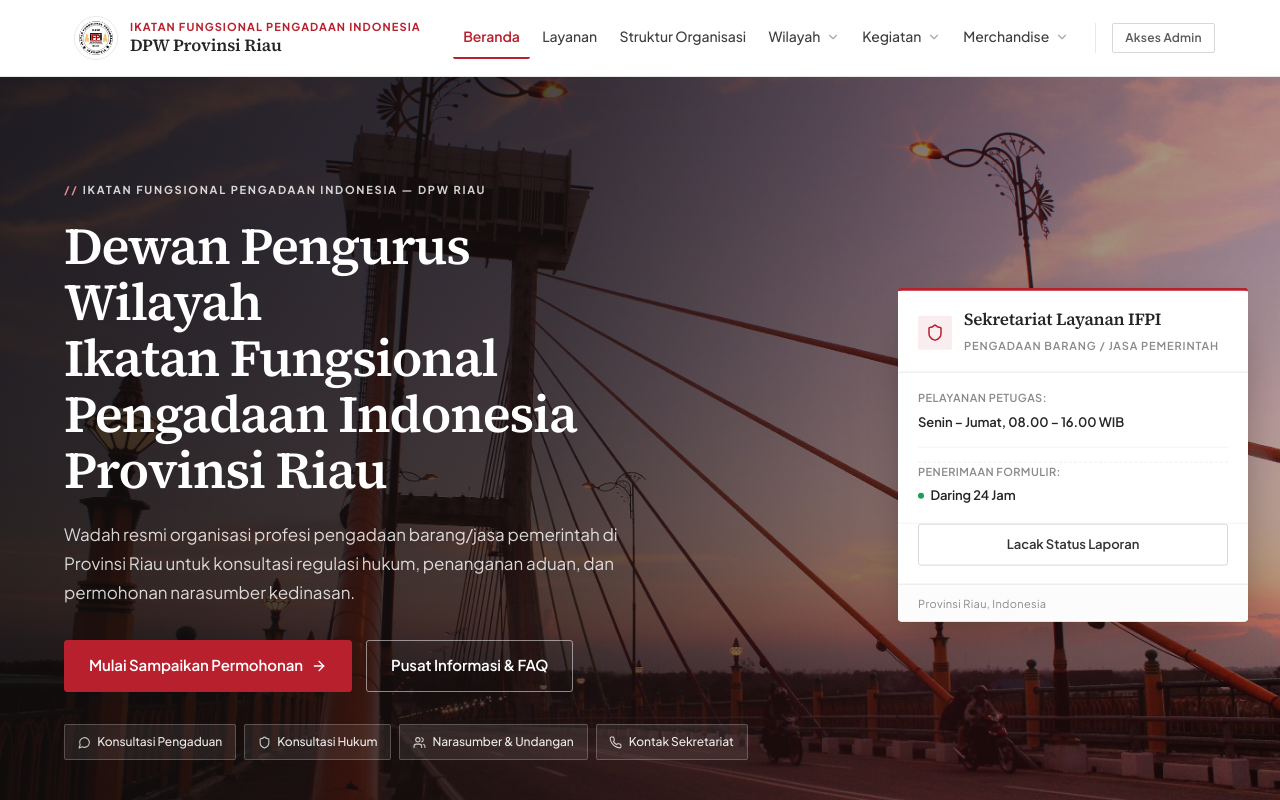
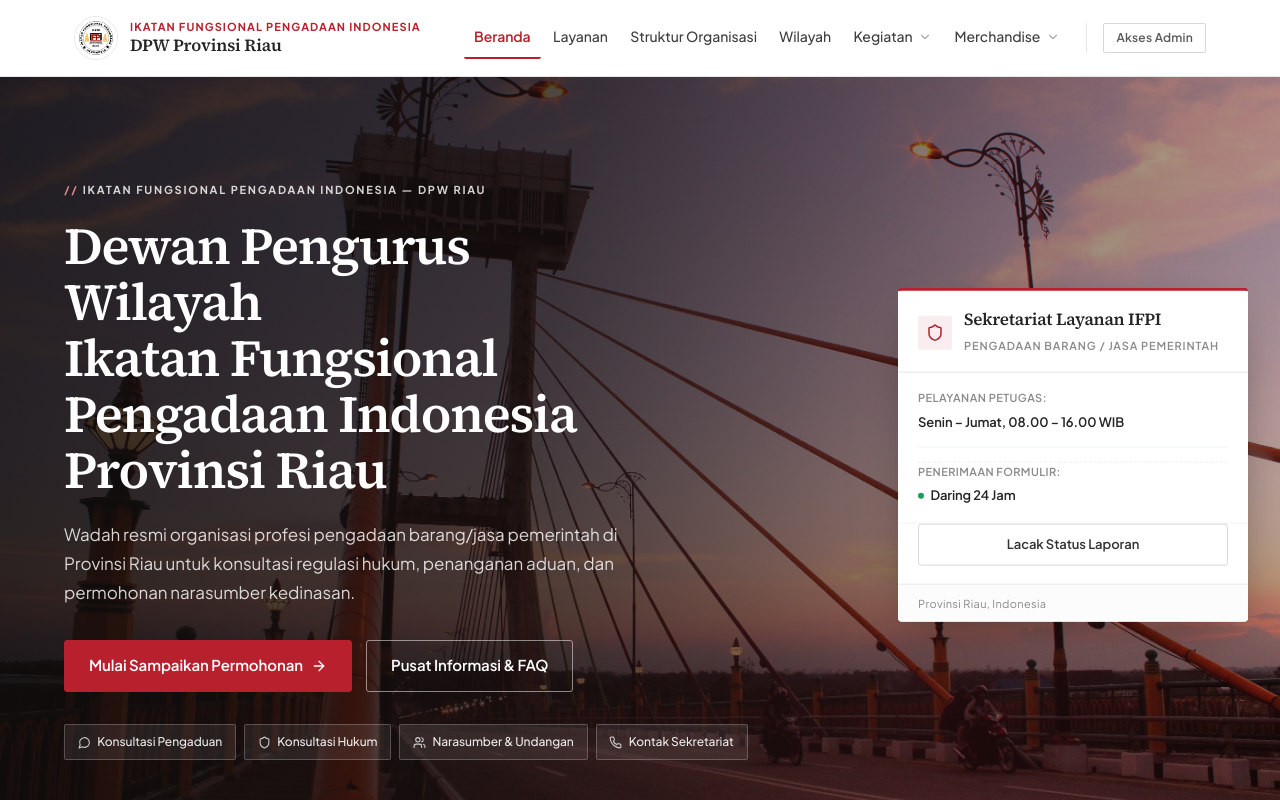
Before and after one commit to rifqyndaaa/Project-magang, a React (Vite) app: page / in a window 1280 px wide. Shown: the top 800 px of the page. Built offline with nearby package versions, Linux system fonts and the light colour scheme.

Commit message:
progres 12

```diff
--- a/src/components/Header.jsx
+++ b/src/components/Header.jsx
@@ -131,96 +131,15 @@ export default function Header() {
               </NavLink>
             </li>
 
-            {/* 4. WILAYAH (PETA INTERAKTIF RIAU & DROPDOWN) */}
-            <li
-              className={`gov-nav-has-dropdown ${activeDropdown === 'wilayah' ? 'is-dropdown-open' : ''} ${mobileSubmenu === 'wilayah' ? 'is-mobile-submenu-open' : ''}`}
-              onMouseEnter={() => setActiveDropdown('wilayah')}
-              onMouseLeave={() => setActiveDropdown(null)}
-              onFocus={handleDropdownFocus('wilayah')}
-              onBlur={handleDropdownBlur}
-            >
-              <div className="gov-nav-parent-wrapper">
-                <NavLink
-                  to="/wilayah"
-                  className={`gov-nav-parent-link ${location.pathname.startsWith('/wilayah') ? 'active' : ''}`}
-                  onClick={(e) => {
-                    if (window.innerWidth <= 1024) {
-                      e.preventDefault();
-                      toggleMobileSubmenu('wilayah');
-                    } else {
-                      closeMenu();
-                    }
-                  }}
-                  aria-expanded={activeDropdown === 'wilayah' || mobileSubmenu === 'wilayah'}
-                  aria-haspopup="true"
-                >
-                  <span>Wilayah</span>
-                  <span className="gov-nav-arrow-icon" aria-hidden="true">
-                    <Icon name={mobileSubmenu === 'wilayah' ? 'chevron-up' : 'chevron-down'} size={14} />
-                  </span>
-                </NavLink>
-
-                {/* Tombol ekspansi mobile */}
-                <button
-                  type="button"
-                  className="gov-mobile-submenu-btn"
-                  aria-label="Buka submenu Wilayah"
-                  onClick={() => toggleMobileSubmenu('wilayah')}
-                >
-                  <Icon name={mobileSubmenu === 'wilayah' ? 'chevron-up' : 'chevron-down'} size={15} />
-                </button>
-              </div>
-
-              {/* Isi Dropdown Wilayah */}
-              <div className="gov-dropdown-menu" role="menu">
-                <Link
-                  to="/wilayah"
-                  className="gov-dropdown-item"
-                  role="menuitem"
-                  onClick={closeMenu}
-                >
-                  <div className="gov-dropdown-item-content">
-                    <span className="gov-dropdown-item-title">Peta Interaktif Provinsi Riau</span>
-                    <span className="gov-dropdown-item-desc">Batas geografis 10 kabupaten dan 2 kota</span>
-                  </div>
-                </Link>
-
-                <Link
-                  to="/wilayah/pekanbaru"
-                  className="gov-dropdown-item"
-                  role="menuitem"
-                  onClick={closeMenu}
-                >
-                  <div className="gov-dropdown-item-content">
-                    <span className="gov-dropdown-item-title">Kota Pekanbaru</span>
-                    <span className="gov-dropdown-item-desc">Ibu kota provinsi dan pusat koordinasi</span>
-                  </div>
-                </Link>
-
-                <Link
-                  to="/wilayah/siak"
-                  className="gov-dropdown-item"
-                  role="menuitem"
-                  onClick={closeMenu}
-                >
-                  <div className="gov-dropdown-item-content">
-                    <span className="gov-dropdown-item-title">Kabupaten Siak</span>
-                    <span className="gov-dropdown-item-desc">Pusat peradaban Melayu dan kemitraan daerah</span>
-                  </div>
-                </Link>
-
-                <Link
-                  to="/wilayah"
-                  className="gov-dropdown-item gov-dropdown-item-highlight"
-                  role="menuitem"
-                  onClick={closeMenu}
-                >
-                  <div className="gov-dropdown-item-content">
-                    <span className="gov-dropdown-item-title">Semua 12 Wilayah</span>
-                    <span className="gov-dropdown-item-desc">Peta lengkap dan status DPC IFPI</span>
-                  </div>
-                </Link>
-              </div>
+            {/* 4. WILAYAH (PETA INTERAKTIF RIAU LANGSUNG) */}
+            <li>
+              <NavLink
+                to="/wilayah"
+                className={location.pathname.startsWith('/wilayah') ? 'active' : ''}
+                onClick={closeMenu}
+              >
+                Wilayah
+              </NavLink>
             </li>
 
             {/* 5. KEGIATAN (DROPDOWN) */}
```
